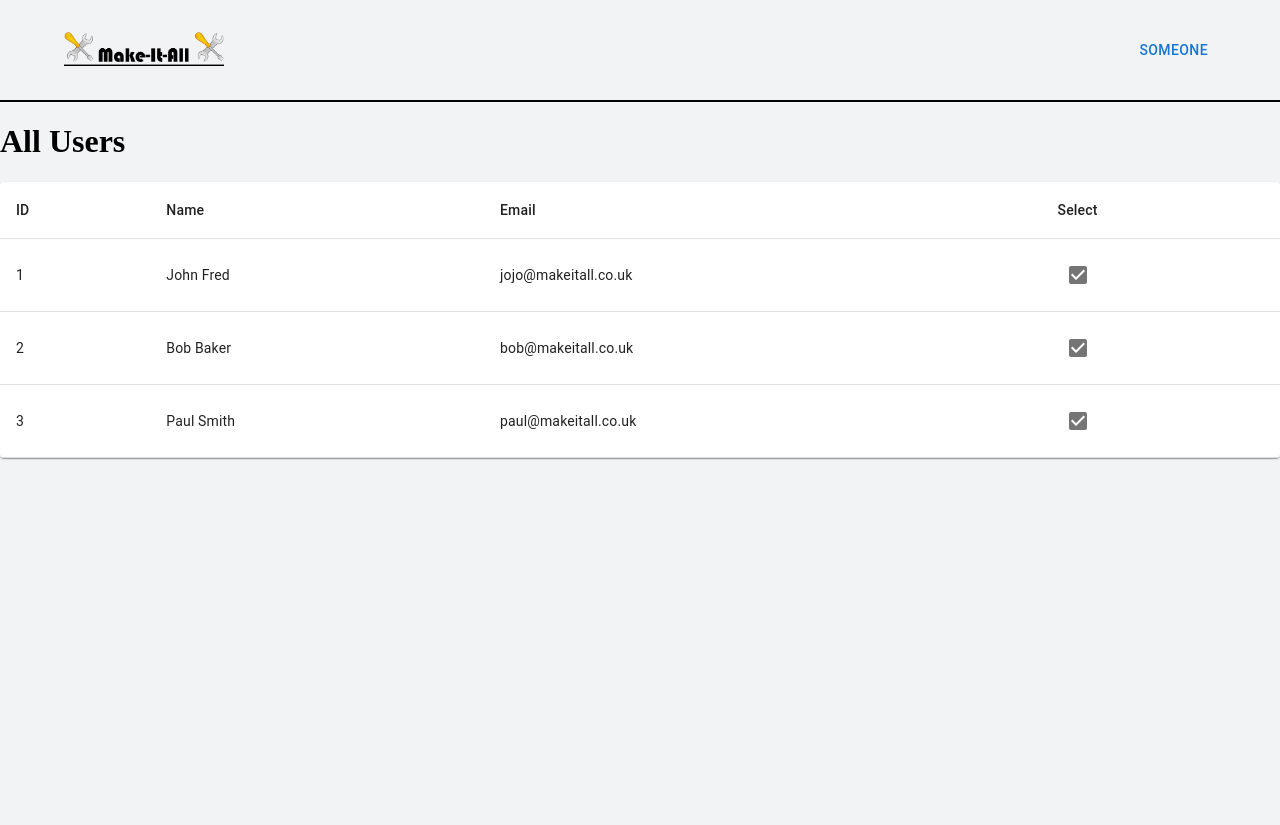
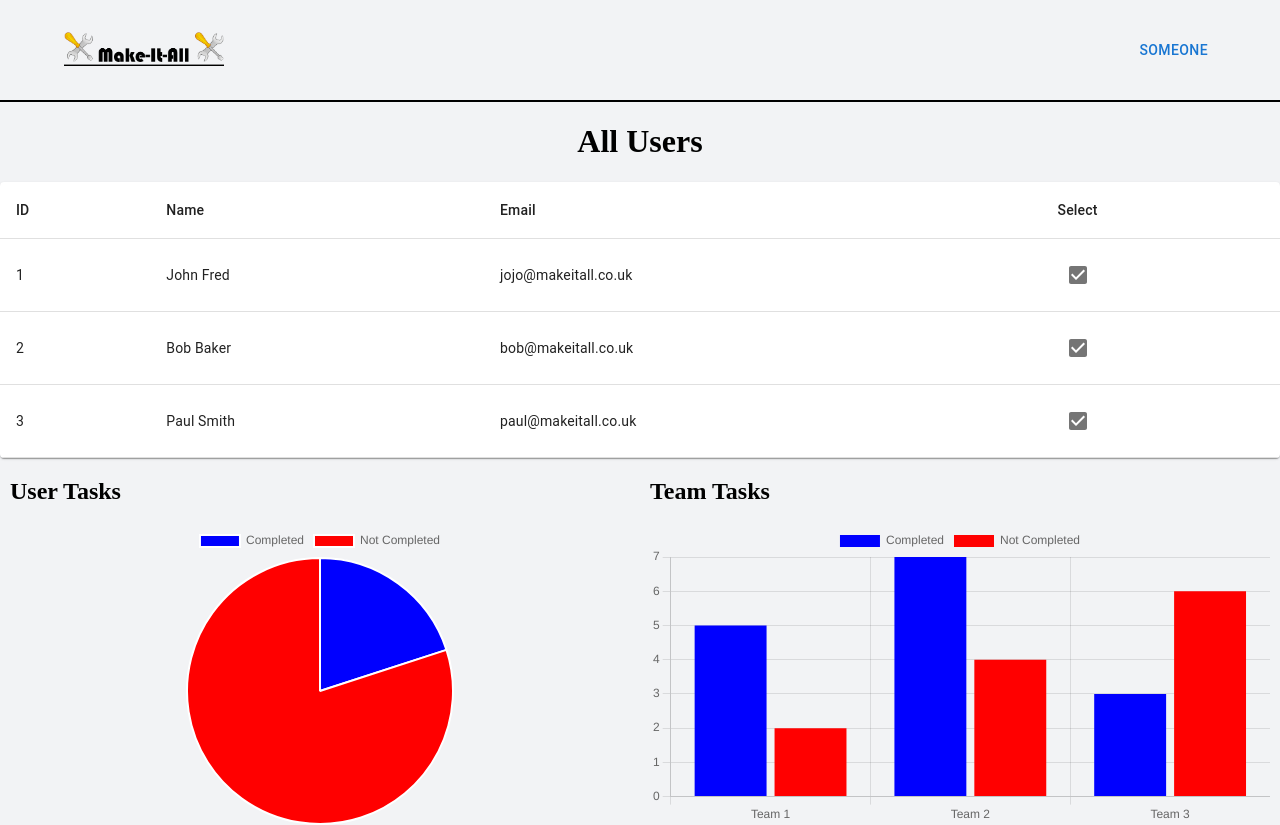
Before and after one commit to zxch91/Teamprojectsteam12, a Next.js app: page /data in a window 1280 px wide. Before the commit the page ends 800 px from the top, so only its background shows below. Built offline with nearby package versions, Linux system fonts and the light colour scheme.

Commit message:
Updated data.js

```diff
--- a/src/pages/data.js
+++ b/src/pages/data.js
@@ -2,21 +2,37 @@ import React from 'react';
 import Chart from 'chart.js/auto';
 import styles from '@/styles/Data.module.css';
 import UserTable from '@/components/UserTable';
-
+import UserChart from '@/components/UserChart';
+import TeamTasksChart from '@/components/TeamTasksChart'; // Import the new component
 
 export default function DataAnalytics() {
+  // ... rest of the code
 
-
-    //Leaders view (teams they are in)
-
-
-    //Managers View (all teams on system)
-
-    return (
-        <div>
-            <div class='center'><h1>All Users</h1></div>
-            <UserTable />
+  return (
+    <div>
+      <div style={{ textAlign: 'center' }}>
+        <h1>All Users</h1>
+        <UserTable />
+      </div>
+      <div>
+        <div
+          style={{
+            display: 'flex',
+            justifyContent: 'center',
+            flexWrap: 'nowrap', // change this to 'nowrap'
+            alignItems: 'center',
+          }}
+        >
+          <div className={styles.chartContainer}>
+            <h2>User Tasks</h2>
+            <UserChart />
+          </div>
+          <div className={styles.chartContainer}>
+            <h2>Team Tasks</h2>
+            <TeamTasksChart />
+          </div>
         </div>
-    );
-
-};
+      </div>
+    </div>
+  );
+}
```
